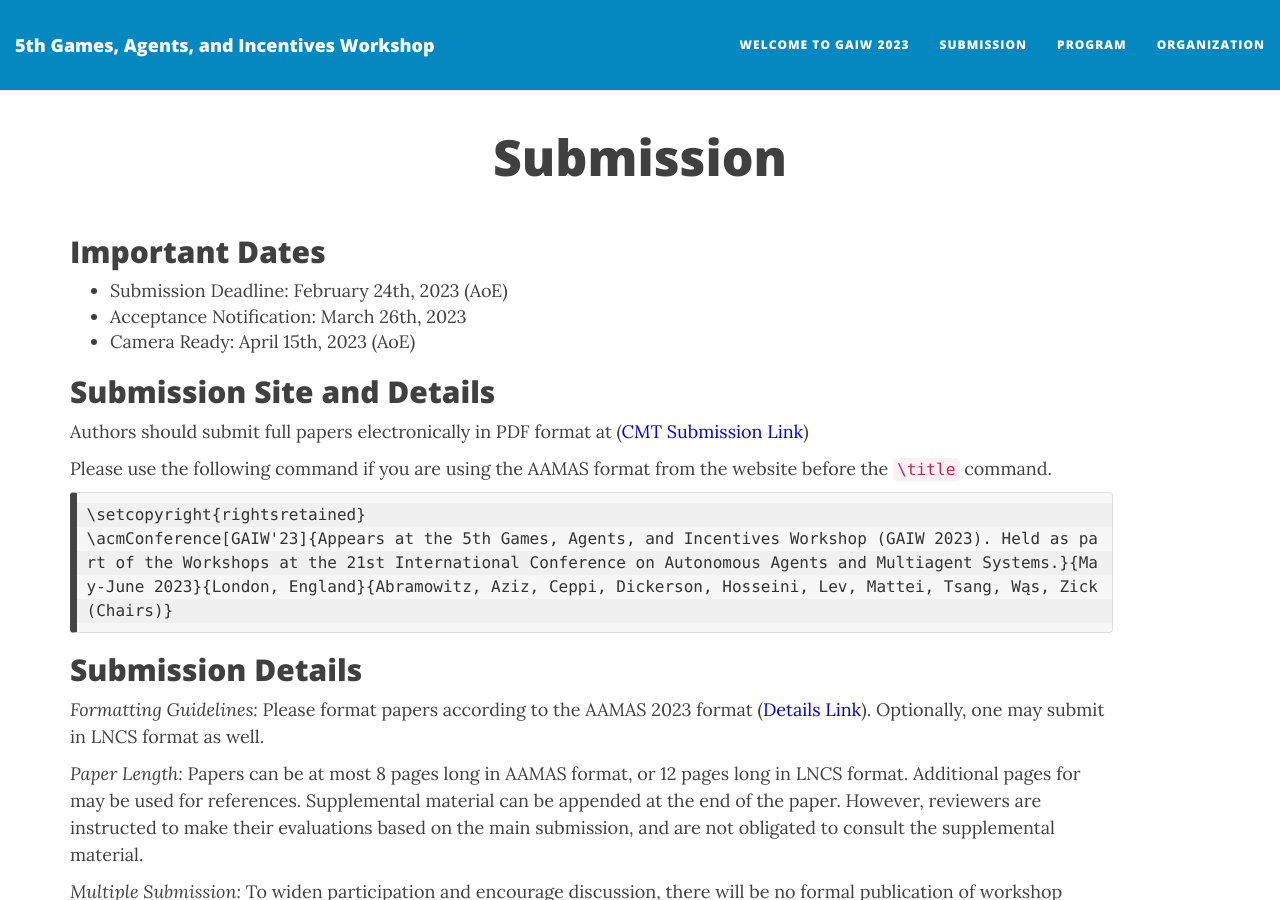
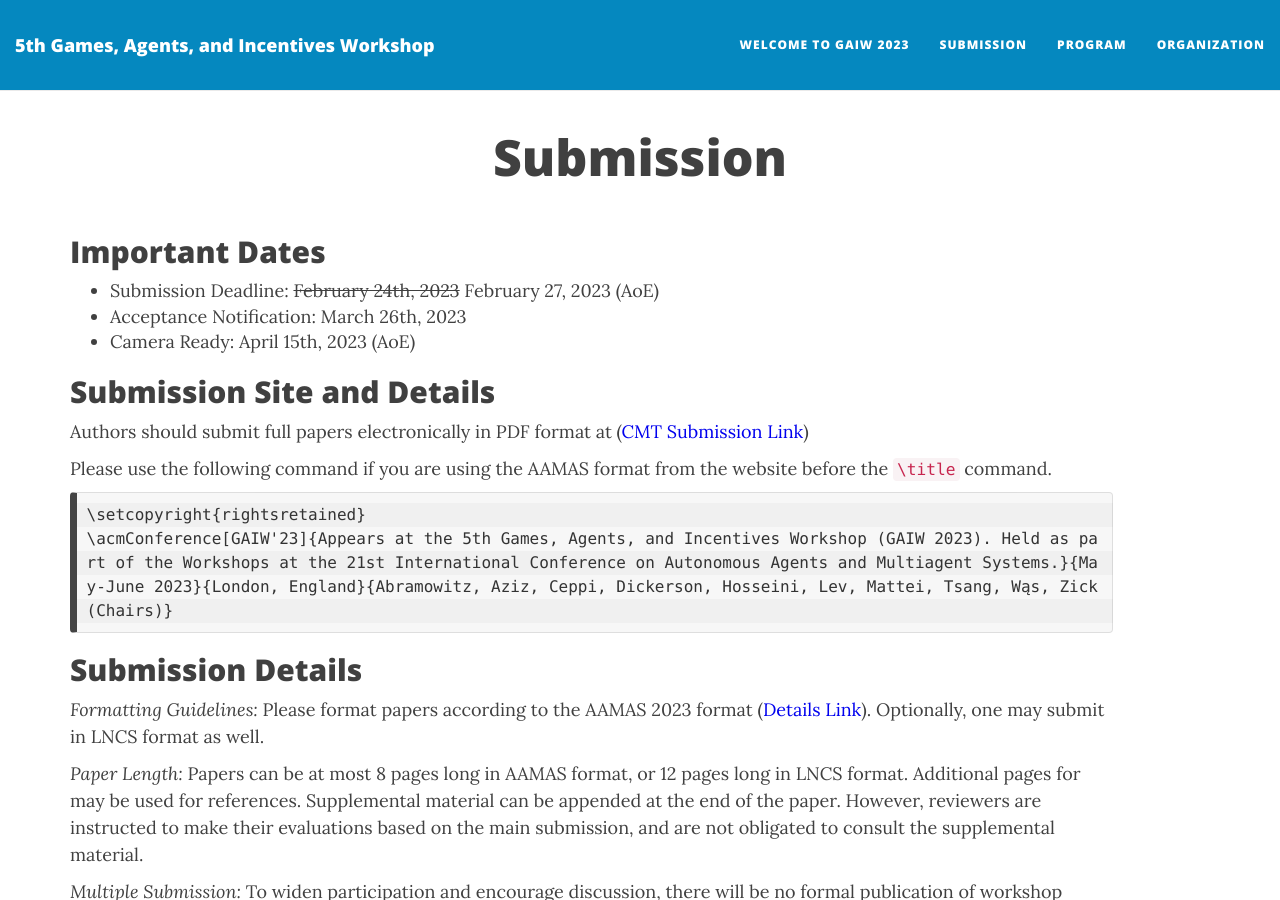
Before and after one commit to PrefLib/gaiw2023, a Jekyll site: the page built from submission.md, in a window 1280 px wide and 900 px high. Built offline with Jekyll 4.4.1, drawn with Linux system fonts in a browser that asks for light colours; nearby versions of some CDN libraries.

Commit message:
Update deadline to Feb 27 from Feb 24

```diff
--- a/submission.md
+++ b/submission.md
@@ -5,7 +5,7 @@ published: true
 ---
 
 ## Important Dates
-* Submission Deadline: February 24th, 2023 (AoE)
+* Submission Deadline: ~~February 24th, 2023~~ February 27, 2023 (AoE)
 * Acceptance Notification: March 26th, 2023
 * Camera Ready: April 15th, 2023 (AoE)
 
```
